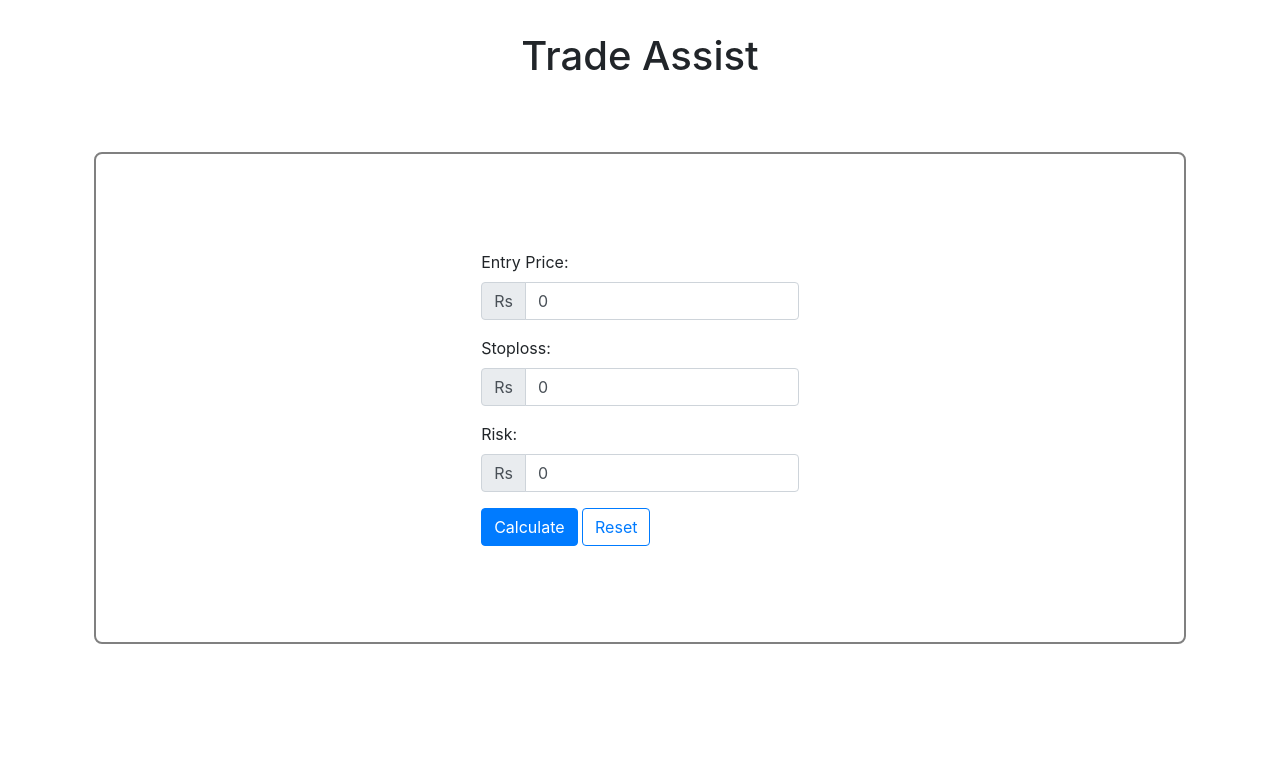
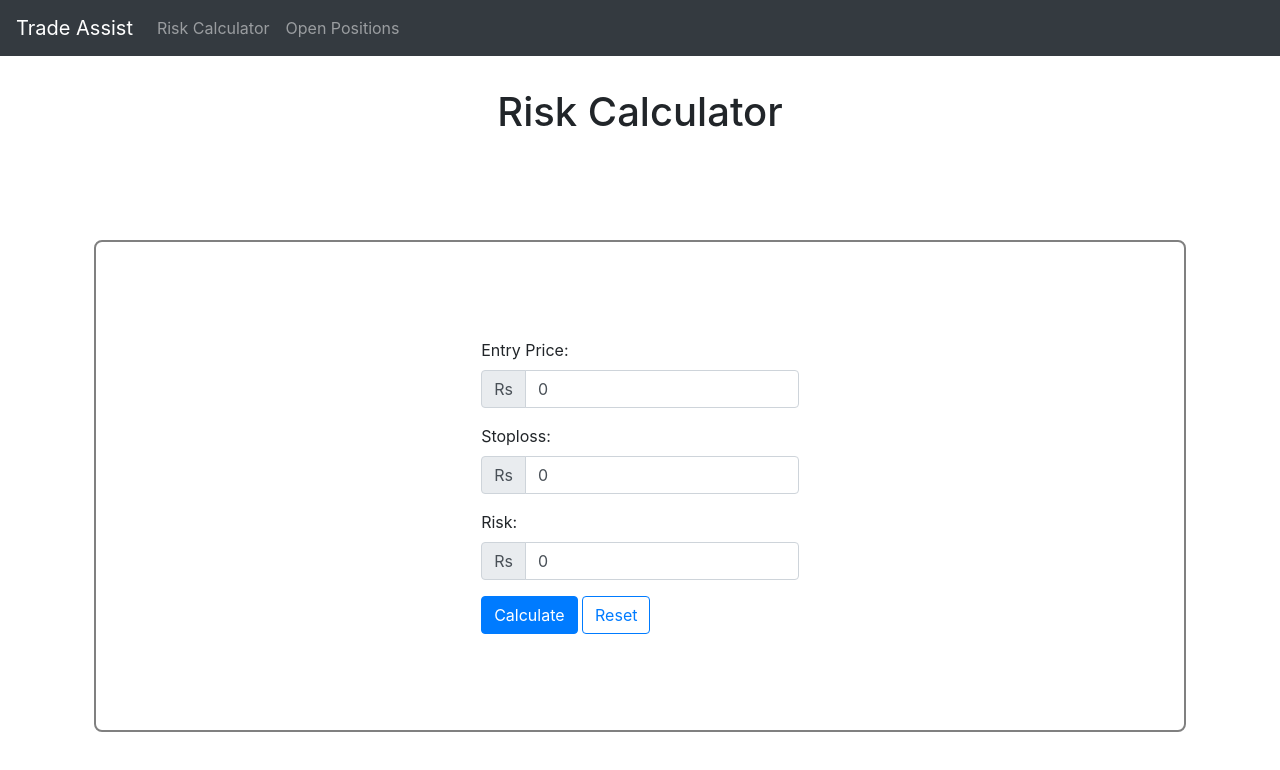
Before and after one commit to Kabilesh-T/trade-assist, a React (Create React App) app: page / in a window 1280 px wide. Shown: the top 770 px of the page. Built offline with nearby package versions, Linux system fonts and the light colour scheme.

Commit message:
added open position page

```diff
--- /dev/null
+++ b/src/components/App.js
@@ -0,0 +1,25 @@
+import React, { Component } from 'react'
+import Header from './reuse/Header/Header';
+import RiskCalculator from "./RiskCalculator/RiskCalculator";
+import PositionsPage from "./PositionsPage/PositionsPage";
+
+class App extends Component {
+
+  renderPage = () => {
+    const route = window.location.pathname;
+    if(route === '/positions') {
+      return <PositionsPage/>
+    }
+    return <RiskCalculator/>
+  };
+
+  render() {
+    return (
+      <div>
+        <Header/>
+        {this.renderPage()}
+      </div>
+    );
+  };
+};
+export default App;
--- /dev/null
+++ b/src/components/PositionsPage/PositionsPage.css
@@ -0,0 +1,7 @@
+.PositionsPage{
+  padding: 2rem;
+}
+h1 {
+  text-align: center;
+  padding-bottom: 2rem;
+}
--- /dev/null
+++ b/src/components/PositionsPage/PositionsPage.js
@@ -0,0 +1,46 @@
+import React from 'react';
+import Table from 'react-bootstrap/Table'
+import './PositionsPage.css';
+
+const PositionsPage = () => {
+  return (
+    <div className='PositionsPage'>
+      <h1>Open Positions</h1>
+      <Table striped bordered hover>
+        <thead>
+          <tr>
+            <th>#</th>
+            <th>Symbol</th>
+            <th>Price</th>
+            <th>Qty</th>
+            <th>Date</th>
+          </tr>
+        </thead>
+        <tbody>
+          <tr>
+            <td>1</td>
+            <td>Voltas</td>
+            <td>1004</td>
+            <td>20</td>
+            <td>12-05-21</td>
+          </tr>
+          <tr>
+            <td>2</td>
+            <td>Mindtree</td>
+            <td>773</td>
+            <td>33</td>
+            <td>19-04-21</td>
+          </tr>
+          <tr>
+            <td>3</td>
+            <td>ICICI Bank</td>
+            <td>635.70</td>
+            <td>10</td>
+            <td>25-05-21</td>
+          </tr>
+        </tbody>
+      </Table>
+    </div>
+  )
+}
+export default PositionsPage;
--- a/src/components/HomePage.js
+++ b/src/components/RiskCalculator/RiskCalculator.js
@@ -2,15 +2,15 @@ import React from 'react';
 import Container from 'react-bootstrap/Container';
 import Row from 'react-bootstrap/Row';
 import Col from 'react-bootstrap/Col';
-import FormContainer from './FormContainer';
-import './HomePage.css';
+import FormContainer from '../FormContainer';
+import './RiskCalculator.css';
 
-const HomePage = () => {
+const RiskCalculator = () => {
   return (
     <Container fluid className='container'>
       <Row>
         <Col>
-          <h1 className="header"> Trade Assist </h1>
+          <h1 className="header"> Risk Calculator </h1>
         </Col>
       </Row>
       <Row className="entryRow">
@@ -19,4 +19,4 @@ const HomePage = () => {
     </Container>
   );
 };
-export default HomePage;
+export default RiskCalculator;
--- /dev/null
+++ b/src/components/reuse/Header/Header.js
@@ -0,0 +1,16 @@
+import React from 'react'
+import Navbar from 'react-bootstrap/Navbar'
+import Nav from 'react-bootstrap/Nav'
+
+const Header = () => {
+  return (
+    <Navbar bg="dark" variant="dark">
+      <Navbar.Brand href="/calculator">Trade Assist</Navbar.Brand>
+      <Nav className="mr-auto">
+        <Nav.Link href="/calculator">Risk Calculator</Nav.Link>
+        <Nav.Link href="/positions">Open Positions</Nav.Link>
+      </Nav>
+    </Navbar>
+  )
+}
+export default Header;
--- a/src/index.js
+++ b/src/index.js
@@ -1,6 +1,6 @@
 import 'bootstrap/dist/css/bootstrap.min.css';
 import React from 'react';
 import { render } from 'react-dom';
-import HomePage from './components/HomePage';
+import App from './components/App';
 
-render(<HomePage />, document.getElementById('root'));
+render(<App />, document.getElementById('root'));
```
Also changed, not shown: src/components/RiskCalculator/RiskCalculator.css (renamed from src/components/HomePage.css).
